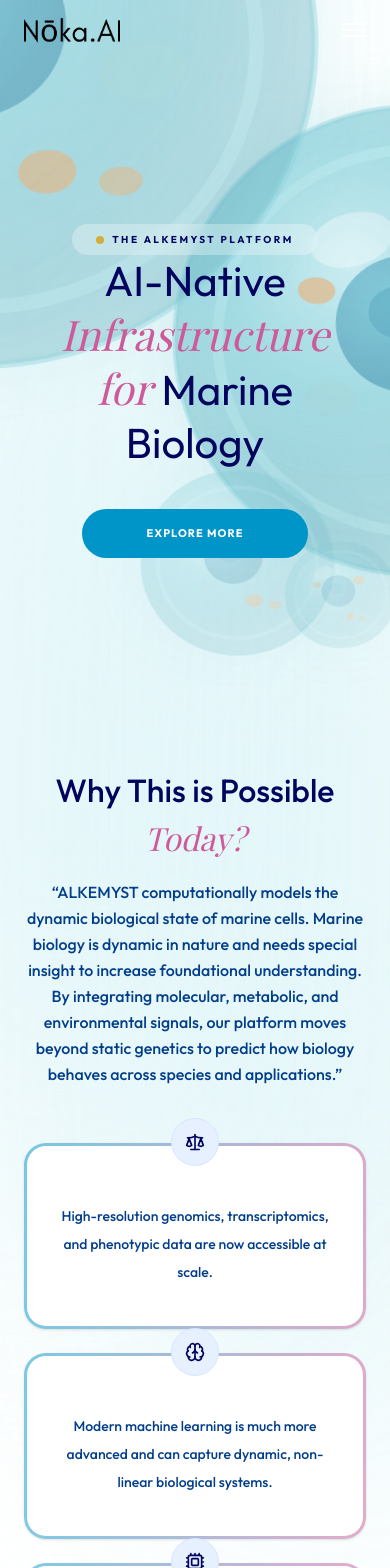
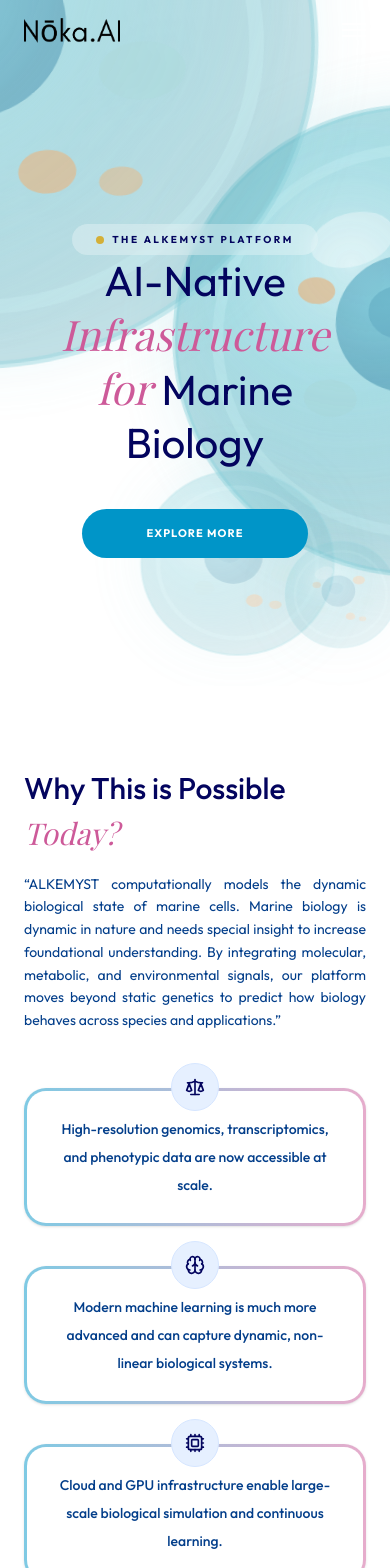
Before and after one commit to Omni-2024/umami, a Next.js app in the folder client/: page /platform in a window 390 px wide. Shown: the top 1568 px of the page. Built offline with nearby package versions, Linux system fonts and the light colour scheme; a web font is replaced by a local one.

Commit message:
responsive

```diff
--- a/client/components/platform/seam-flow.tsx
+++ b/client/components/platform/seam-flow.tsx
@@ -2,7 +2,7 @@
 
 const RightGlow: React.FC = () => {
   return (
-    <div>
+    <div className="hidden md:block">
         <div className="absolute top-[7%] right-[-15%] w-[60%] h-[20%] bg-[#CCEFF4] rounded-full blur-[140px] pointer-events-none z-0 opacity-80" />
         <div className="absolute opacity-80 bottom-[78%] left-[-15%] w-[60%] h-[80%] bg-[#CCEFF4] rounded-full blur-[140px] pointer-events-none z-0" />
     </div>
--- a/client/components/platform/why.tsx
+++ b/client/components/platform/why.tsx
@@ -19,14 +19,14 @@
 const WhyPossibleSection: React.FC = () => {
   return (
     <section className="relative py-20 px-6 md:py-28 md:px-20 z-10">
-      <div className="max-w-5xl mx-auto text-center">
+      <div className="max-w-5xl mx-auto md:text-center">
 
-        <h2 className="text-[32px] md:text-[44px] font-medium">
+        <h2 className="text-[30px] md:text-[44px] font-medium">
           Why This is Possible{" "}
           <span className="font-italic">Today?</span>
         </h2>
 
-        <p className="mt-4 md:mt-2 text-[16px] md:text-[18px] !text-[#033E8A] font-medium leading-relaxed max-w-4xl mx-auto">
+        <p className="mt-4 md:mt-2 text-sm md:text-[18px] !text-[#033E8A] font-regular leading-relaxed max-w-4xl mx-auto text-justify md:text-center">
           “ALKEMYST computationally models the dynamic biological state of marine
           cells. Marine biology is dynamic in nature and needs special insight
           to increase foundational understanding. By integrating molecular,
@@ -35,14 +35,14 @@
           applications.”
         </p>
 
-        <div className="grid grid-cols-1 sm:grid-cols-2 md:grid-cols-3 gap-6 md:gap-10 mt-14 md:mt-20">
+        <div className="grid grid-cols-1 sm:grid-cols-2 md:grid-cols-3 gap-10 md:gap-10 mt-14 md:mt-20">
           {items.map((item, index) => {
             const Icon = item.icon
 
             return (
               <div
                 key={index}
-                className="relative rounded-3xl bg-[#F2F8FF] px-6 sm:px-8 pt-14 pb-10 text-center shadow-sm border-neon"
+                className="relative rounded-3xl bg-[#F2F8FF] px-6 sm:px-8 py-6 md:py-12 text-center shadow-sm border-neon"
               >
                 {/* ICON BADGE */}
                 <div className="absolute -top-7 left-1/2 -translate-x-1/2">
```
